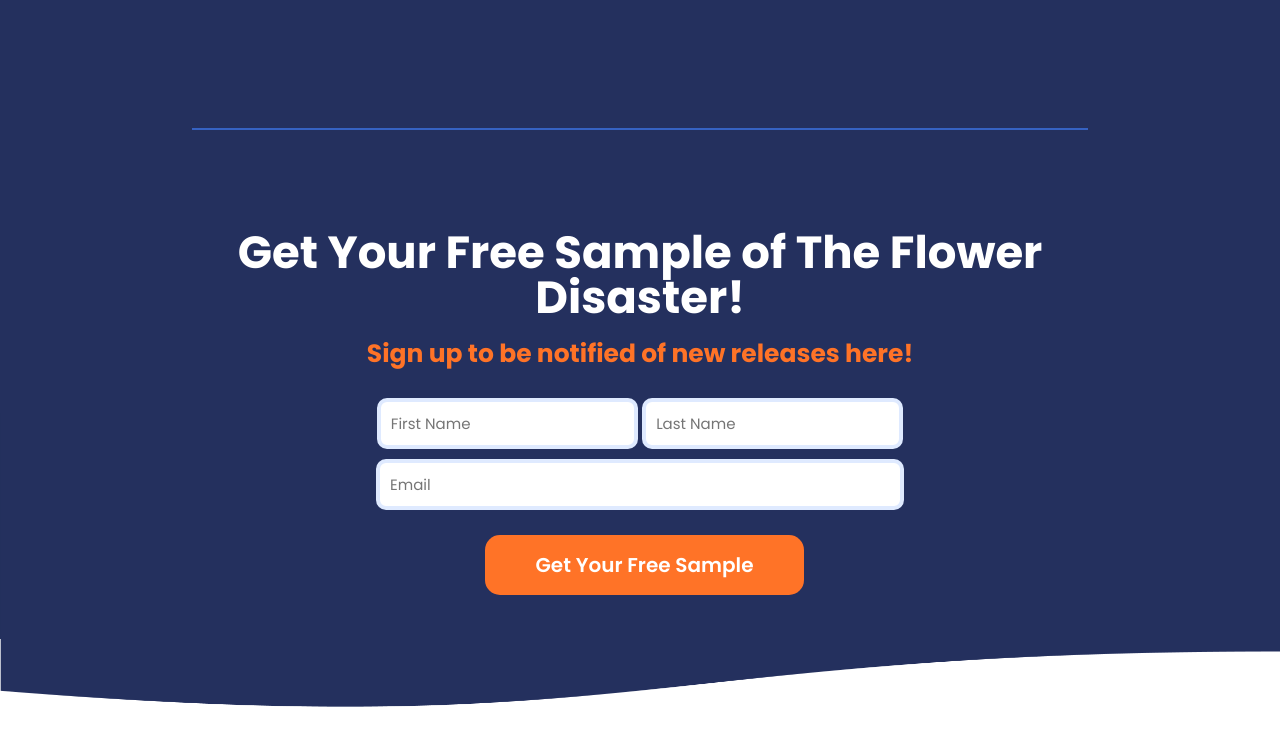
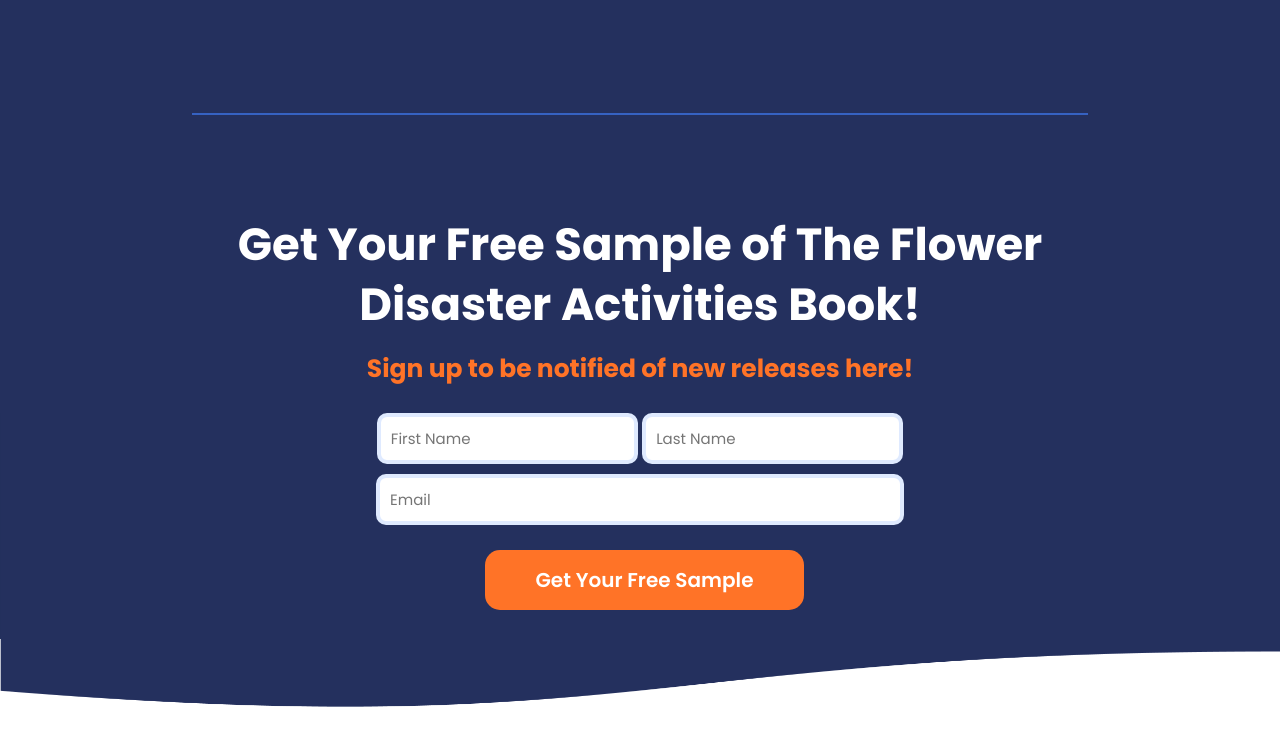
Before and after one commit to thepowcenter/thepowcenter.github.io, a plain HTML site: page index.html in a window 1280 px wide. Shown: the part 2687-3432 px from the top of the page. Drawn offline with nearby package versions, Linux system fonts and the light colour scheme.

Commit message:
sample to activities

```diff
--- a/css/index.css
+++ b/css/index.css
@@ -192,6 +192,7 @@
     padding-top: 100px;
     position: relative;
     z-index: 1;
+    line-height: 60px;
 }
 #sample-subheader {
     color: var(--orange);
--- a/index.html
+++ b/index.html
@@ -65,7 +65,7 @@
             </div>
 
             <div id="sample">
-                <p class="section-header" id="sample-header">Get Your Free Sample of The Flower Disaster!</p>
+                <p class="section-header" id="sample-header">Get Your Free Sample of The Flower Disaster Activities Book!</p>
                 <p class="section-subheader" id="sample-subheader">Sign up to be notified of new releases here!</p>
                 <form method="POST" id="sample-form" action="https://script.google.com/macros/s/AKfycbz6qzjULokPkzXrPwNay7henYrtulO8C2uNSHepcU3aFb0HX1Z_49X5rnr7Kh4-GqQ/exec">
                     <div id="sample-names">
```
